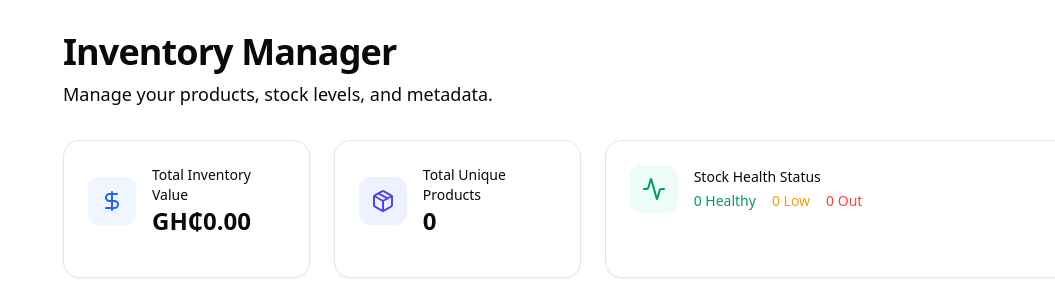
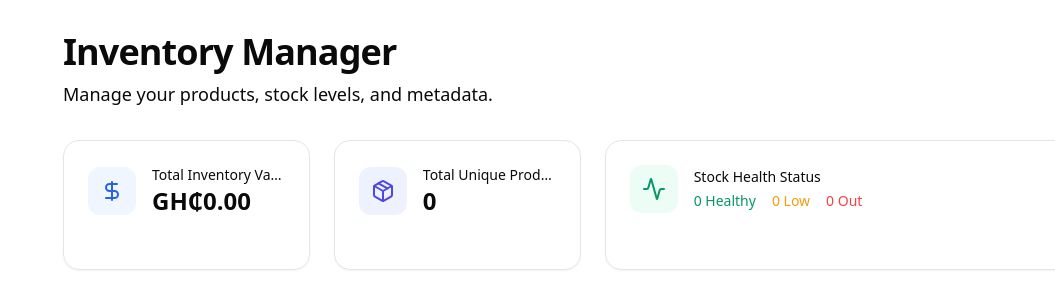
Before and after one commit to Steven256-debug/Nexus_POS, a Next.js app: page /inventory in a window 1280 px wide. Shown: the top 287 px of the page, without its empty margins (225-1280 px from the left). Built offline with nearby package versions, Linux system fonts and the light colour scheme; no server answers; the database is empty.

Commit message:
fix: prevent text overflow on dashboard statistic cards

```diff
--- a/src/app/employee/page.tsx
+++ b/src/app/employee/page.tsx
@@ -33,9 +33,9 @@ export default async function EmployeeDashboard() {
             <div className="p-3 bg-blue-50 text-blue-600 rounded-xl">
               <DollarSign className="w-6 h-6" />
             </div>
-            <div>
-              <p className="text-sm font-medium text-muted-foreground">Your Revenue Today</p>
-              <h3 className="text-2xl font-bold text-foreground">GH₵{stats.todayRevenue.toFixed(2)}</h3>
+            <div className="min-w-0 flex-1">
+              <p className="text-sm font-medium text-muted-foreground truncate">Your Revenue Today</p>
+              <h3 className="text-xl xl:text-2xl font-bold text-foreground truncate" title={`GH₵${stats.todayRevenue.toFixed(2)}`}>GH₵{stats.todayRevenue.toFixed(2)}</h3>
             </div>
           </div>
         </div>
@@ -45,9 +45,9 @@ export default async function EmployeeDashboard() {
             <div className="p-3 bg-emerald-50 text-emerald-600 rounded-xl">
               <Activity className="w-6 h-6" />
             </div>
-            <div>
-              <p className="text-sm font-medium text-muted-foreground">Your Sales Today</p>
-              <h3 className="text-2xl font-bold text-foreground">{stats.todaySalesCount}</h3>
+            <div className="min-w-0 flex-1">
+              <p className="text-sm font-medium text-muted-foreground truncate">Your Sales Count</p>
+              <h3 className="text-xl xl:text-2xl font-bold text-foreground truncate" title={`${stats.todaySalesCount}`}>{stats.todaySalesCount}</h3>
             </div>
           </div>
         </div>
--- a/src/app/inventory/inventory-analytics.tsx
+++ b/src/app/inventory/inventory-analytics.tsx
@@ -18,9 +18,9 @@ export default function InventoryAnalytics({ products }: { products: any[] }) {
           <div className="p-3 bg-blue-50 text-blue-600 rounded-xl">
             <DollarSign className="w-6 h-6" />
           </div>
-          <div>
-            <p className="text-sm font-medium text-muted-foreground">Total Inventory Value</p>
-            <h3 className="text-2xl font-bold text-foreground">GH₵{totalValue.toLocaleString('en-US', { minimumFractionDigits: 2, maximumFractionDigits: 2 })}</h3>
+          <div className="min-w-0 flex-1">
+            <p className="text-sm font-medium text-muted-foreground truncate">Total Inventory Value</p>
+            <h3 className="text-xl xl:text-2xl font-bold text-foreground truncate" title={`GH₵${totalValue.toLocaleString('en-US', { minimumFractionDigits: 2, maximumFractionDigits: 2 })}`}>GH₵{totalValue.toLocaleString('en-US', { minimumFractionDigits: 2, maximumFractionDigits: 2 })}</h3>
           </div>
         </div>
       </div>
@@ -30,9 +30,9 @@ export default function InventoryAnalytics({ products }: { products: any[] }) {
           <div className="p-3 bg-indigo-50 text-indigo-600 rounded-xl">
             <Package className="w-6 h-6" />
           </div>
-          <div>
-            <p className="text-sm font-medium text-muted-foreground">Total Unique Products</p>
-            <h3 className="text-2xl font-bold text-foreground">{totalItems}</h3>
+          <div className="min-w-0 flex-1">
+            <p className="text-sm font-medium text-muted-foreground truncate">Total Unique Products</p>
+            <h3 className="text-xl xl:text-2xl font-bold text-foreground truncate" title={`${totalItems}`}>{totalItems}</h3>
           </div>
         </div>
       </div>
--- a/src/app/page.tsx
+++ b/src/app/page.tsx
@@ -27,9 +27,9 @@ export default async function Dashboard() {
             <div className="p-3 bg-blue-50 text-blue-600 rounded-xl">
               <DollarSign className="w-6 h-6" />
             </div>
-            <div>
-              <p className="text-sm font-medium text-muted-foreground">Today's Revenue</p>
-              <h3 className="text-2xl font-bold text-foreground">GH₵{todayRevenue.toFixed(2)}</h3>
+            <div className="min-w-0 flex-1">
+              <p className="text-sm font-medium text-muted-foreground truncate">Today's Revenue</p>
+              <h3 className="text-xl xl:text-2xl font-bold text-foreground truncate" title={`GH₵${todayRevenue.toFixed(2)}`}>GH₵{todayRevenue.toFixed(2)}</h3>
             </div>
           </div>
           <div className="text-sm text-emerald-600 font-medium flex items-center gap-1">
@@ -42,9 +42,9 @@ export default async function Dashboard() {
             <div className="p-3 bg-emerald-50 text-emerald-600 rounded-xl">
               <Activity className="w-6 h-6" />
             </div>
-            <div>
-              <p className="text-sm font-medium text-muted-foreground">Today's Sales</p>
-              <h3 className="text-2xl font-bold text-foreground">{todaySales.length}</h3>
+            <div className="min-w-0 flex-1">
+              <p className="text-sm font-medium text-muted-foreground truncate">Today's Sales</p>
+              <h3 className="text-xl xl:text-2xl font-bold text-foreground truncate" title={`${todaySales.length}`}>{todaySales.length}</h3>
             </div>
           </div>
           <Link href="/sales" className="text-sm text-blue-600 hover:text-blue-700 font-medium">View all sales &rarr;</Link>
@@ -55,9 +55,9 @@ export default async function Dashboard() {
             <div className="p-3 bg-red-50 text-red-600 rounded-xl">
               <Package className="w-6 h-6" />
             </div>
-            <div>
-              <p className="text-sm font-medium text-muted-foreground">Low Stock Alerts</p>
-              <h3 className="text-2xl font-bold text-foreground">{lowStockItems.length}</h3>
+            <div className="min-w-0 flex-1">
+              <p className="text-sm font-medium text-muted-foreground truncate">Low Stock Alerts</p>
+              <h3 className="text-xl xl:text-2xl font-bold text-foreground truncate" title={`${lowStockItems.length}`}>{lowStockItems.length}</h3>
             </div>
           </div>
           <Link href="/inventory" className="text-sm text-blue-600 hover:text-blue-700 font-medium">Manage inventory &rarr;</Link>
```
